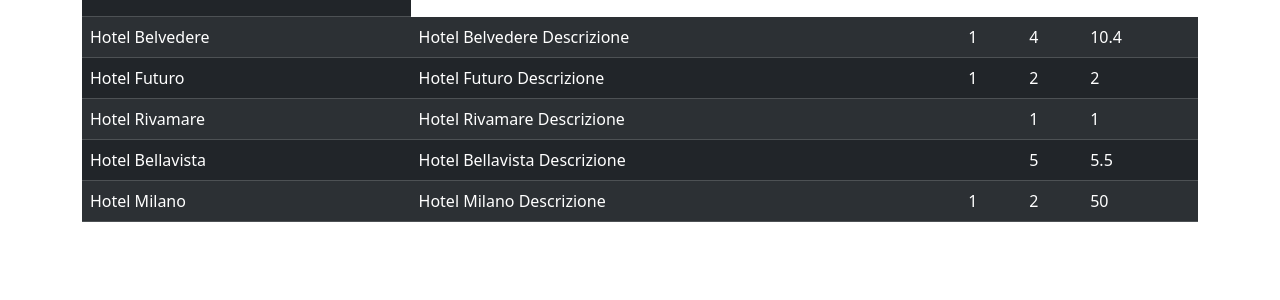
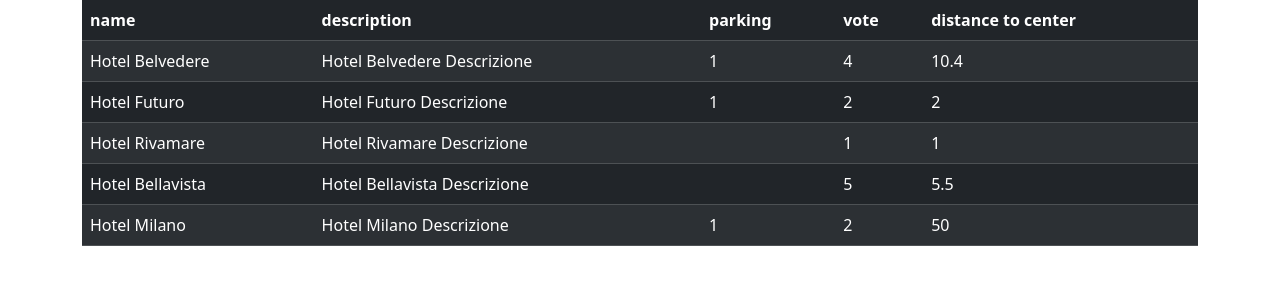
Before and after one commit to AlessioAbbati/php-hotel, a PHP site: page / in a window 1280 px wide. Shown: the top 300 px of the page. Run offline with PHP 8.4, Linux system fonts and the light colour scheme.

Commit message:
add static thead

```diff
--- a/index.php
+++ b/index.php
@@ -60,9 +60,12 @@ $hotels = [
     <div class="container">
         <table class="table table-dark table-striped">
             <thead>
-
                 <tr>
-                    <th></th>
+                    <th>name</th>
+                    <th>description</th>
+                    <th>parking</th>
+                    <th>vote</th>
+                    <th>distance to center</th>
                 </tr>
             </thead>
             <tbody>
```
